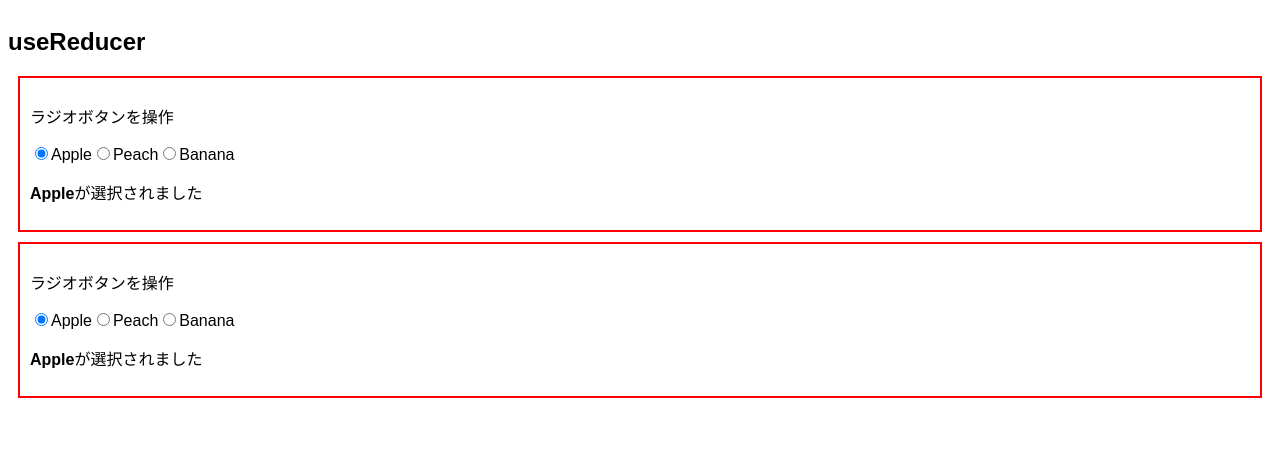
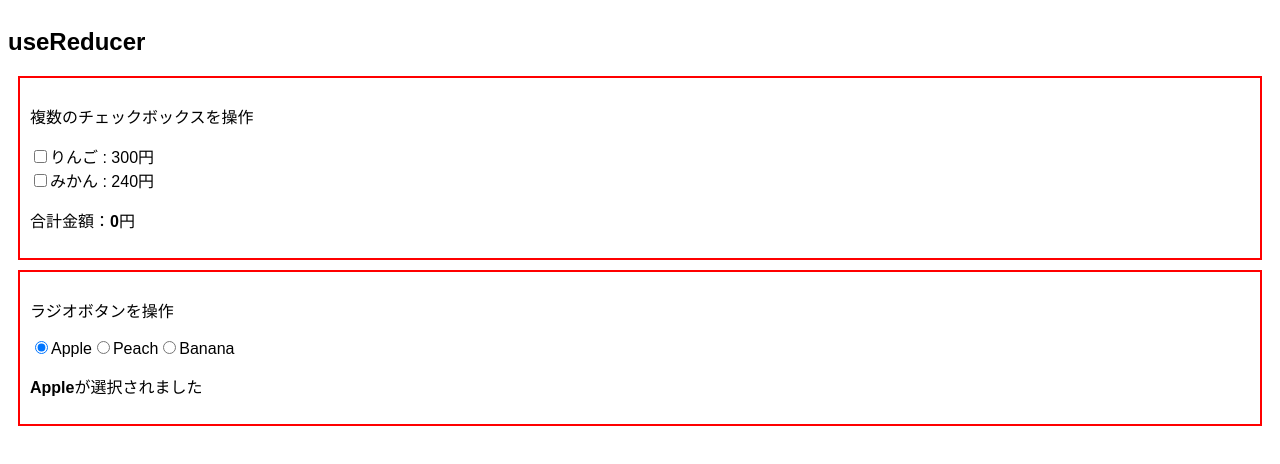
Before and after one commit to keroro0402/Next_Docker_App, a Next.js app in the folder web/: page /03_useReducer in a window 1280 px wide. Shown: the top 464 px of the page. Built offline with nearby package versions, Linux system fonts and the light colour scheme.

Commit message:
useReducer02編集

```diff
--- a/web/src/app/03_useReducer/components/useReducer02.tsx
+++ b/web/src/app/03_useReducer/components/useReducer02.tsx
@@ -1,47 +1,68 @@
 'use client';
-import React, { useReducer } from 'react';
-import { ARRAY1 } from '@/app/03_useReducer/components/';
+import React, { useReducer, useState, Fragment, useEffect } from 'react';
+import { ARRAY1 } from '@/app/03_useReducer/data/array';
+import { Obj } from '@/app/03_useReducer/data/index';
+
 type Action = {
-  type: 'selectFruit';
-  payload: string;
+  type: 'りんご' | 'いちご' | 'みかん';
 };
 
-type Fruit = 'Apple' | 'Peach' | 'Banana';
-
-const UseReducer01 = () => {
-  const reducer = (prev: string, { type, payload }: Action) => {
+const UseReducer02 = () => {
+  const reducer = (prev: Obj[], { type }: Action) => {
     switch (type) {
-      case 'selectFruit':
-        return payload;
+      case 'りんご': {
+        const n = [...prev];
+        return n.map((item) => {
+          return item.name === 'りんご' ? { ...item, checked: !item.checked } : item;
+        });
+      }
+      case 'みかん': {
+        const n = [...prev];
+        return n.map((item) => {
+          return item.name === 'みかん' ? { ...item, checked: !item.checked } : item;
+        });
+      }
+      case 'いちご': {
+        const n = [...prev];
+        return n.map((item) => {
+          return item.name === 'いちご' ? { ...item, checked: !item.checked } : item;
+        });
+      }
       default:
         return prev;
     }
   };
-  const FruitsArray: Fruit[] = ['Apple', 'Peach', 'Banana'];
-  const [state, dispatch] = useReducer(reducer, FruitsArray[0]);
+
+  const [total, setTotal] = useState(0);
+  const [state, dispatch] = useReducer(reducer, ARRAY1);
+
   const handle = (e: React.ChangeEvent<HTMLInputElement>) => {
-    const selectedFruit = e.target.value as Fruit;
-    if (FruitsArray.includes(selectedFruit)) {
-      dispatch({ type: 'selectFruit', payload: e.target.value });
-    }
+    dispatch({ type: e.target.name as 'りんご' | 'いちご' | 'みかん' });
   };
+  useEffect(() => {
+    const totalAmount = state.filter((item) => item.checked).reduce((sum, item) => sum + item.price, 0);
+    setTotal(totalAmount);
+  }, [state]);
 
   return (
     <>
-      <p>ラジオボタンを操作</p>
-      {FruitsArray.map((item) => {
+      <p>複数のチェックボックスを操作</p>
+      {state.map((item: Obj) => {
         return (
-          <label htmlFor={item} key={item}>
-            <input type='radio' value={item} onChange={handle} checked={state === item} id={item} />
-            {item}
-          </label>
+          <Fragment key={item.id}>
+            <label htmlFor={`${item.id}`}>
+              <input type='checkbox' onChange={handle} name={item.name} value={item.price} checked={item.checked} id={`${item.id}`} />
+              {item.name} : {item.price}円
+            </label>
+            <br></br>
+          </Fragment>
         );
       })}
       <p>
-        <b>{state}</b>が選択されました
+        合計金額：<b>{total}</b>円
       </p>
     </>
   );
 };
 
-export default UseReducer01;
+export default UseReducer02;
```
